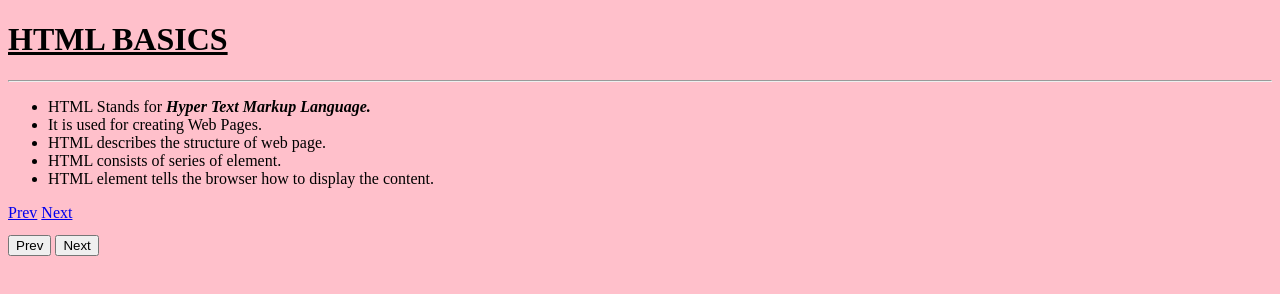
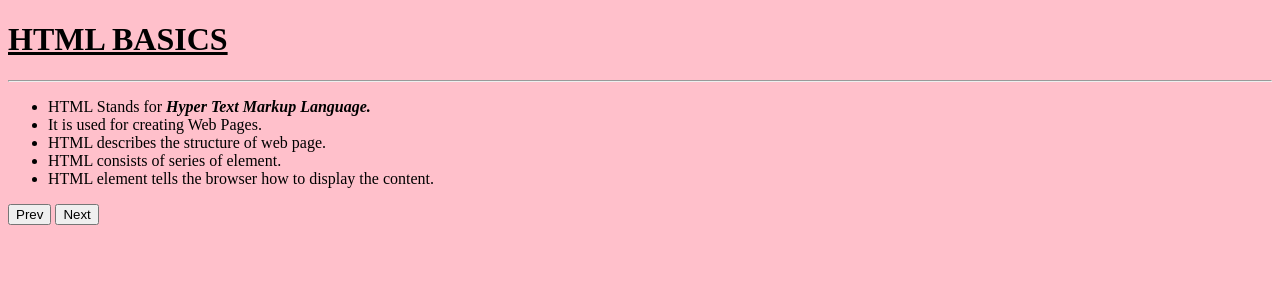
Before and after one commit to kunalgrv47/HTML-Learning-Journey, a plain HTML site: page index.html in a window 1280 px wide. Drawn offline with Linux system fonts and the light colour scheme.

Commit message:
modified index.html

```diff
--- a/index.html
+++ b/index.html
@@ -23,9 +23,6 @@
         <li>HTML element tells the browser how to display the content.</li>
     </ul>
 
-    <a href="index.html">Prev</a>
-    <a href="HTML-Structure.html">Next</a>
-
     <pre></pre>
 
     <button id="prevButton"> Prev</button>
```
